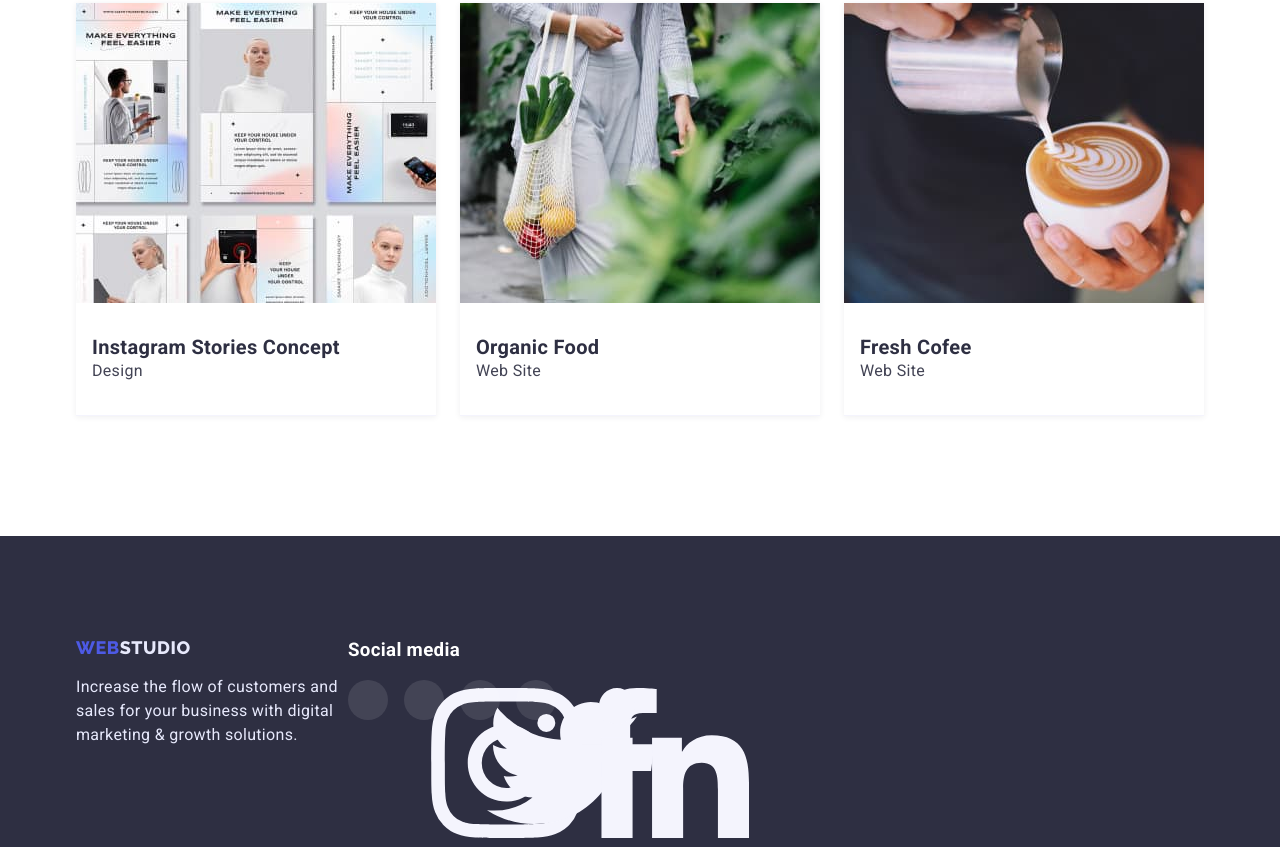
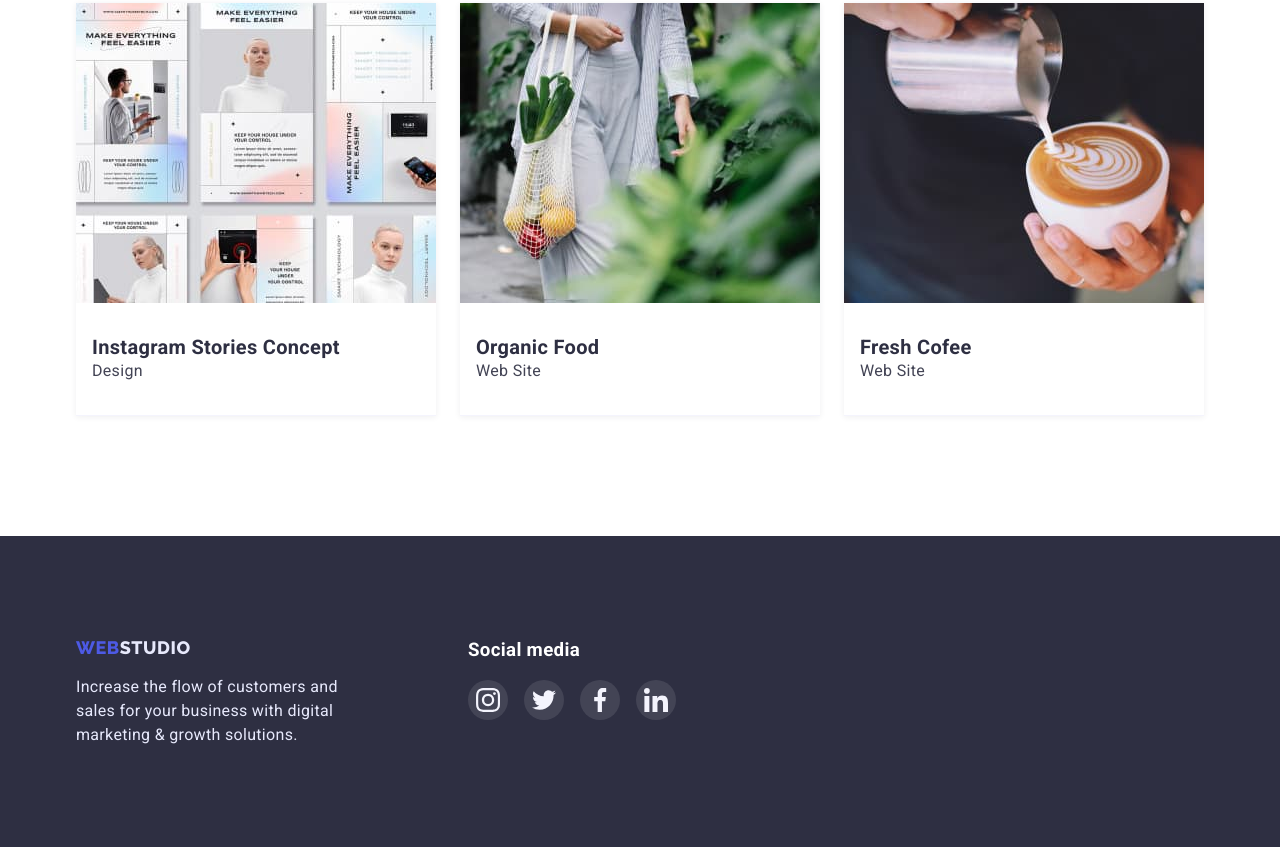
Before and after one commit to talask/goit-markup-hw-05, a plain HTML site: page portfolio.html in a window 1280 px wide. Shown: the part 1209-2056 px from the top of the page. Drawn offline with nearby package versions, Linux system fonts and the light colour scheme.

Commit message:
update style, portfolio, index

```diff
--- a/portfolio.html
+++ b/portfolio.html
@@ -229,8 +229,8 @@
         </section>
     </main>
     <footer class="footer">
-        <div class="container">
-            <div class="wrapper">
+            <div class="container">
+                <div class="wrapper footer-logo">
                 <a href="./index.html" class="logo logo-footer font-raleway link">
                     <span>WEB</span>STUDIO</a>
                 <p class="footer-descr">Increase the flow of customers and sales for your business with digital marketing &amp; growth solutions.</p>
@@ -240,36 +240,36 @@
                 <ul class="list footer-social-list">
                     <li class="social-item">
                         <a href="" class="link social-link">
-                            <svg class="icon-social">
+                            <svg class="icon-social" width="24" height="24">
                                 <use href="./images/icons.svg#icon-instagram-1"></use>
                             </svg>
                         </a>
                     </li>
                     <li class="social-item">
                         <a href="" class="link social-link">
-                            <svg class="icon-social">
+                            <svg class="icon-social"  width="24" height="24">
                                 <use href="./images/icons.svg#icon-twitter-1"></use>
                             </svg>
                         </a>
                     </li>
                     <li class="social-item">
                         <a href="" class="link social-link">
-                            <svg class="icon-social">
+                            <svg class="icon-social" width="24" height="24">
                                 <use href="./images/icons.svg#icon-facebook-1"></use>
                             </svg>
                         </a>
                     </li>
                     <li class="social-item">
                         <a href="" class="link social-link">
-                            <svg class="icon-social">
+                            <svg class="icon-social" width="24" height="24">
                                 <use href="./images/icons.svg#icon-linkedin-1"></use>
                             </svg>
                         </a>
                     </li>
                 </ul>
             </div>
-        </div>
-    </footer>
+            </div>
+        </footer>
 </body>
 
 </html>
```
Also changed, not shown: index.html (+1 -1 lines).
